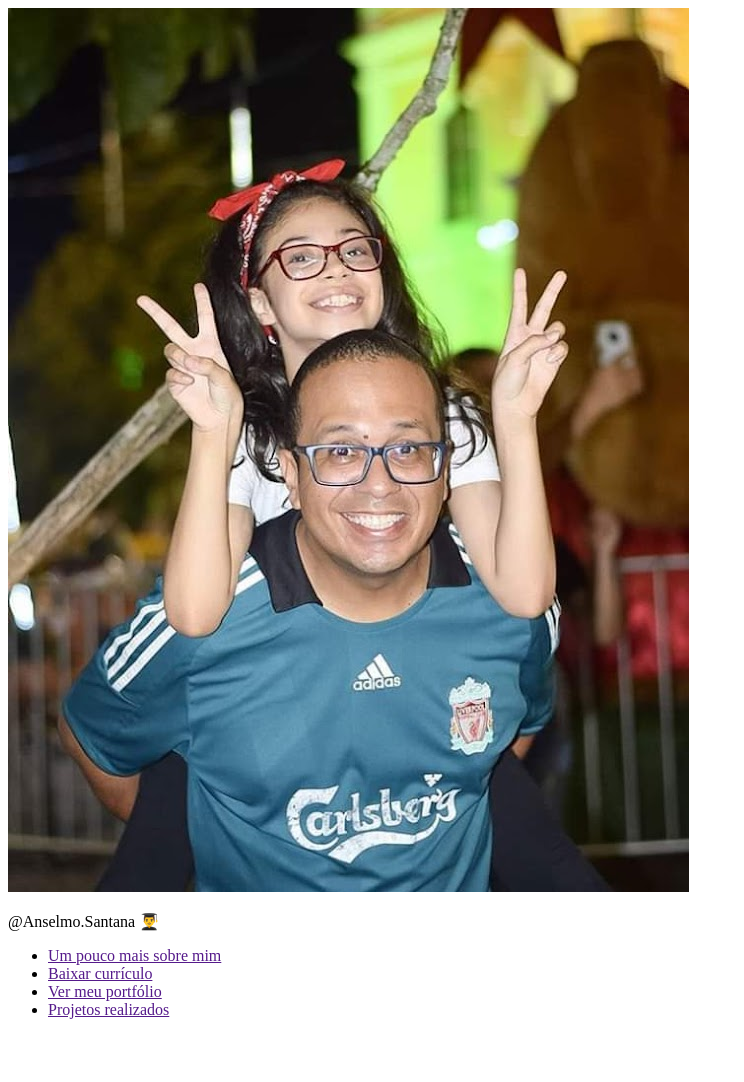
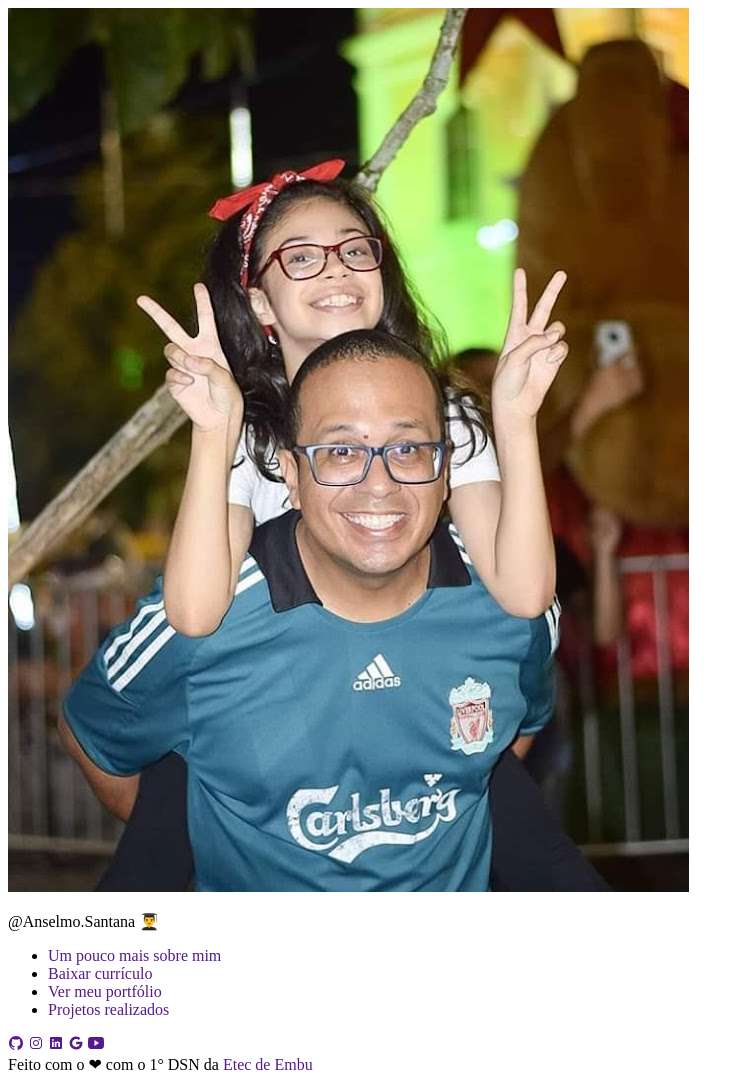
Before and after one commit to anselmosc/portfolio, a plain HTML site: page index.html in a window 1280 px wide. Shown: the whole page, without its empty margins (0-744 px from the left). Before the commit the page ends 1035 px from the top, so only its background shows below. Drawn offline with nearby package versions, Linux system fonts and the light colour scheme.

Commit message:
terminando a formatação html

```diff
--- a/css/style.css
+++ b/css/style.css
@@ -0,0 +1,3 @@
+a {
+    text-decoration: none;
+}
--- a/index.html
+++ b/index.html
@@ -29,8 +29,36 @@
        </ul>
 
 
+       <div>
+          <a href="">
+               <ion-icon name="logo-github"></ion-icon>
+          </a>
+
+          <a href="">
+               <ion-icon name="logo-instagram"></ion-icon>
+          </a>
+
+          <a href="">
+               <ion-icon name="logo-linkedin"></ion-icon>
+          </a>
+
+          <a href="">
+               <ion-icon name="logo-google"></ion-icon>
+          </a>
+
+          <a href="">
+               <ion-icon name="logo-youtube"></ion-icon>
+          </a>
 
 
+       </div>
+
+       <footer>
+          Feito com o ❤ com o 1° DSN da <a href="">Etec de Embu</a>
+       </footer>
+
    </div>
+   <script src="https://unpkg.com/ionicons@4.5.10-0/dist/ionicons.js"></script>
+
 </body>
 </html>
```
Also changed, not shown: img/bg-desktop-light.jpg (added), img/bg-desktop.jpg (added), img/bg-mobile-light.jpg (added), img/bg-mobile.jpg (added).
